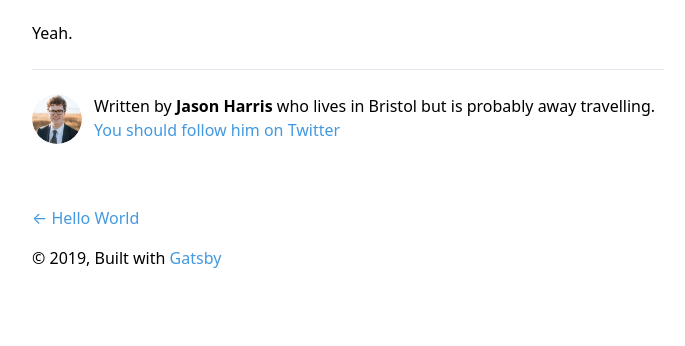
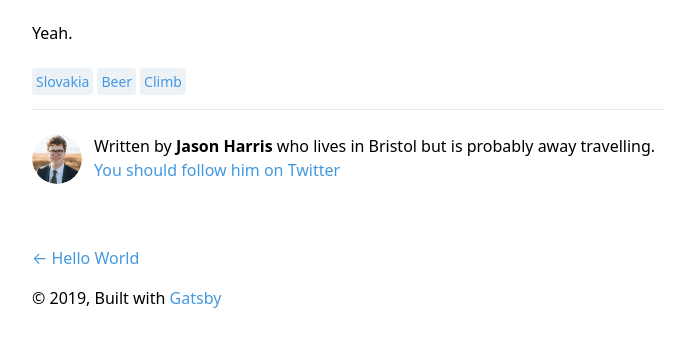
Before and after one commit to JayyajGH/travel-blog, a Gatsby site: page /my-third-post/ in a window 1280 px wide. Shown: the part 190-536 px from the top of the page, without its empty margins (292-977 px from the left). Built offline with nearby package versions, Linux system fonts and the light colour scheme; Gatsby itself is replaced by a stand-in of ours.

Commit message:
Add tags for all pages

```diff
--- a/content/blog/hello-world/index.md
+++ b/content/blog/hello-world/index.md
@@ -2,6 +2,7 @@
 title: Hello World
 date: "2019-05-01T22:12:03.284Z"
 description: "Hello World"
+tags: ["Slovenia","Beer"]
 ---
 
 This is my first post on my new fake blog! How exciting!
--- a/content/blog/my-second-post/index.md
+++ b/content/blog/my-second-post/index.md
@@ -1,6 +1,7 @@
 ---
 title: My Second Post!
 date: "2015-05-06T23:46:37.121Z"
+tags: ["Kosovo","Climb"]
 ---
 
 Wow! I love blogging so much already.
--- a/content/blog/my-third-post/index.md
+++ b/content/blog/my-third-post/index.md
@@ -2,6 +2,7 @@
 title: Third post
 date: "2019-05-28T22:40:32.169Z"
 description: This is a custom description for SEO and Open Graph purposes, rather than the default generated excerpt.
+tags: ["Slovakia","Beer","Climb"]
 ---
 
 Yeah.
--- a/content/blog/new-beginnings/index.md
+++ b/content/blog/new-beginnings/index.md
@@ -2,6 +2,7 @@
 title: New Beginnings
 date: "2015-05-28T22:40:32.169Z"
 description: This is a custom description for SEO and Open Graph purposes, rather than the default generated excerpt. Simply add a description field to the frontmatter.
+tags: []
 ---
 
 Far far away, behind the word mountains, far from the countries Vokalia and
--- a/src/templates/blog-post.js
+++ b/src/templates/blog-post.js
@@ -23,6 +23,13 @@ class BlogPostTemplate extends React.Component {
             <p className="text-sm">{post.frontmatter.date}</p>
           </header>
           <section dangerouslySetInnerHTML={{ __html: post.html }} />
+
+          <ul className="list-none">
+            {post.frontmatter.tags.map(function(name,index){
+              return <li className="inline bg-gray-200 p-1 mr-1 rounded text-sm" key={ index }><a>{name}</a></li>;
+            })}
+          </ul>
+
           <hr className="mb-6" />
           <footer>
             <Bio />
@@ -69,7 +76,8 @@ export const pageQuery = graphql`
       frontmatter {
         title
         date(formatString: "MMMM DD, YYYY")
-        description
+        description,
+        tags
       }
     }
   }
```
